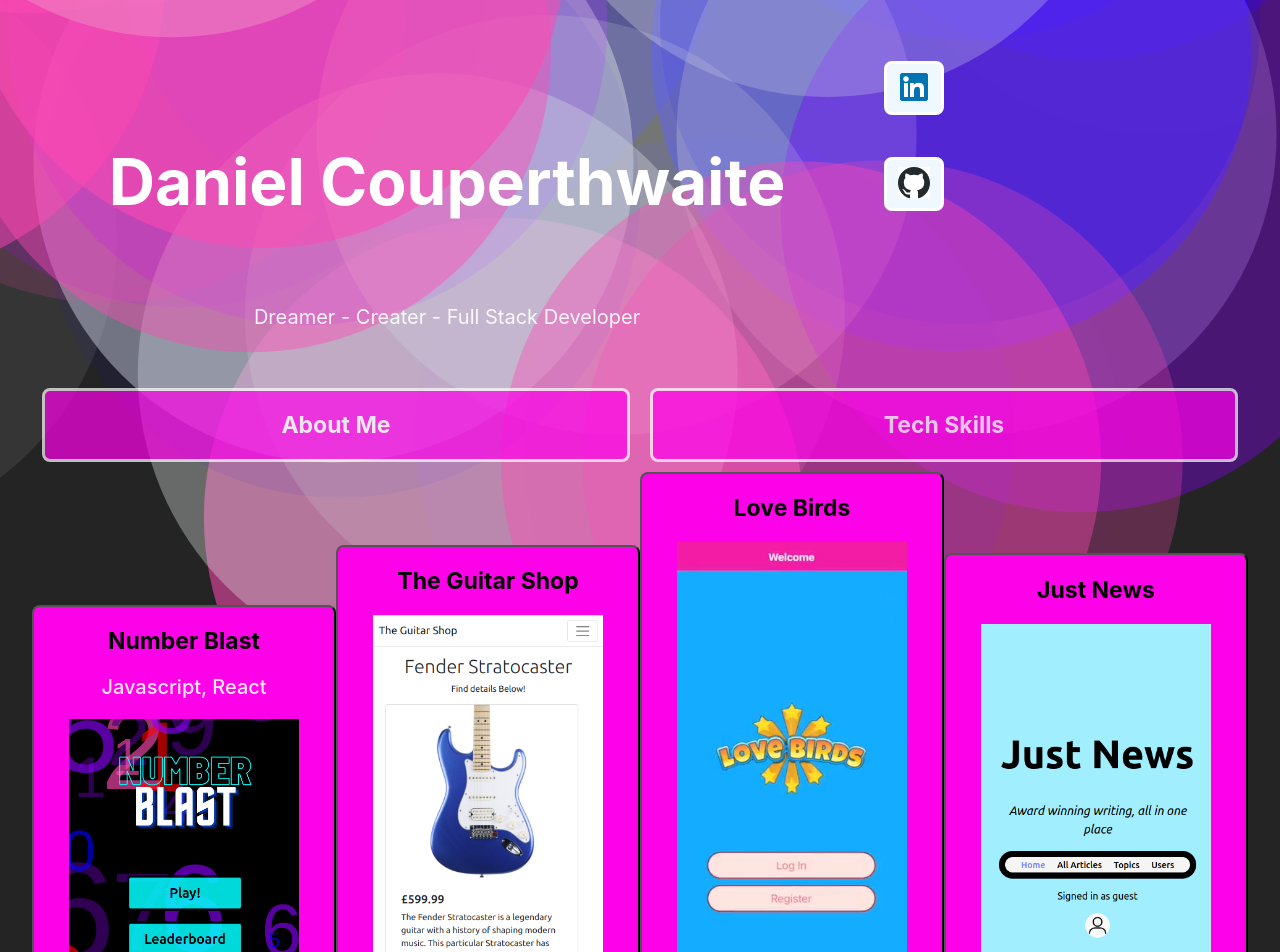
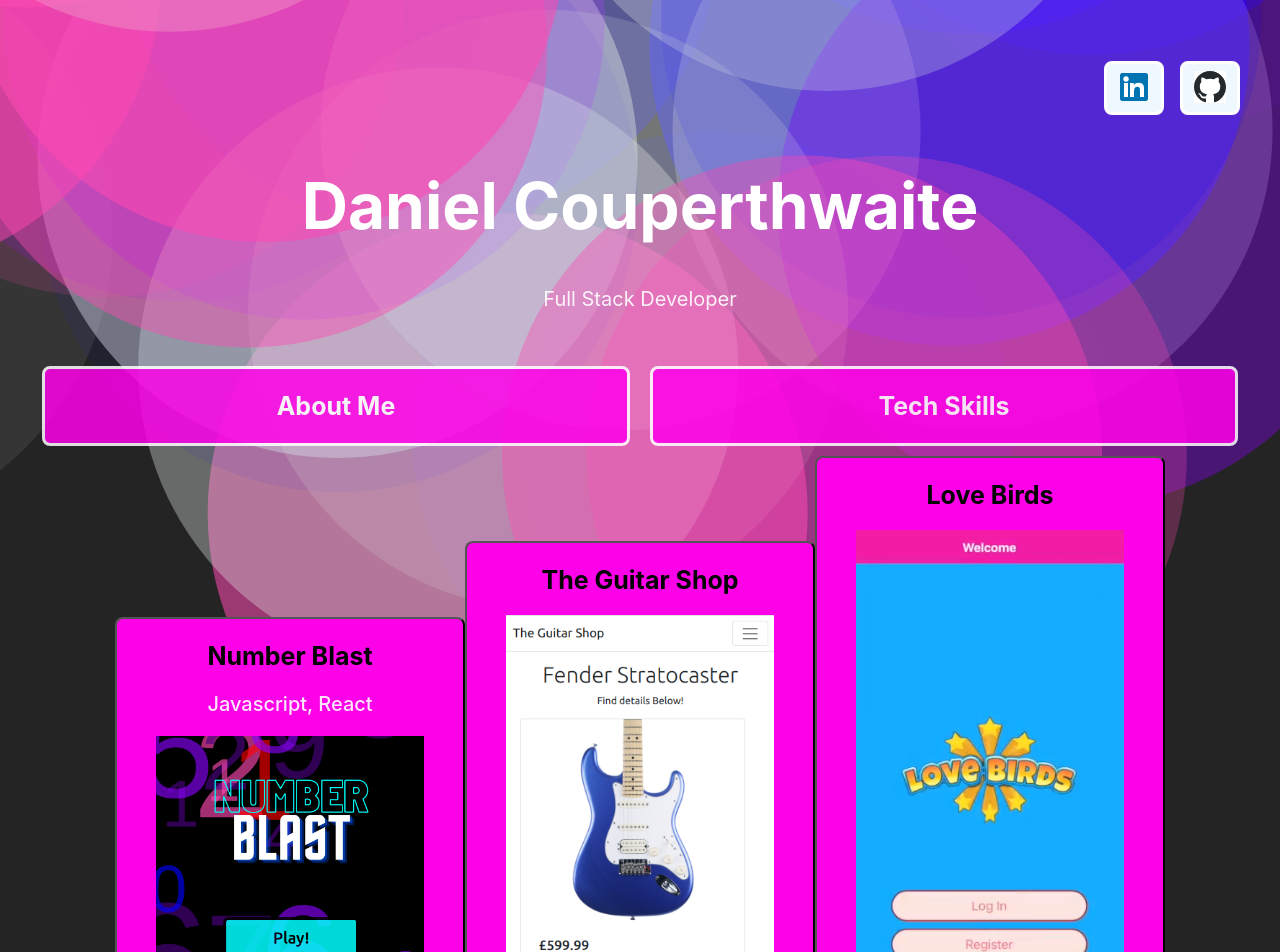
Before and after one commit to DanielCouperthwaite/urban-health, a React (Vite) app: page /home in a window 1280 px wide. Shown: the top 952 px of the page. Built offline with nearby package versions, Linux system fonts and the light colour scheme.

Commit message:
home page styling

```diff
--- a/src/Home/Home.css
+++ b/src/Home/Home.css
@@ -18,12 +18,12 @@ p {
     color: rgb(255, 255, 255);
     width: 100%;
     /* border: solid white; */
-    display: flex;
+    display: relative;
 }
 
 .home-button {
     color: rgb(255, 255, 255);
-    opacity: 0.7;
+    opacity: 0.85;
     size: 1em;
     /* margin: 5px; */
     width: 100%;
@@ -33,6 +33,7 @@ p {
 .option-holder {
     display: flex;
     width: 100%;
+
 }
 
 .options {
@@ -55,9 +56,15 @@ p {
   }
 
 .project-button {
-    width: 25%;
+    width: 100%;
     max-width: 350px;
-    min-width: 225px;
+    min-width: 300px;
+}
+
+.social-holder {
+    display: flex;
+    justify-content: flex-end;
+
 }
 
 .social-link {
@@ -67,8 +74,8 @@ p {
     width: 60%;
     padding: 7px;
     max-width: 60px;
-    min-width: 50px;
-    margin: 0;
+    min-width: 60px;
+    margin: 8px;
     border: solid white;
 }
 
--- a/src/Home/Home.jsx
+++ b/src/Home/Home.jsx
@@ -35,14 +35,11 @@ export default function Home ({projects}) {
                 <div>
                    <Box>
                         <Grow in={aboutLoad}>
+                            <div className='home-info'>
+                            <div>
 
-                            <div>
-                                <div className='home-info'>
-                                       <div>
-                                            <h1>Daniel Couperthwaite</h1>
-                                            <p>Dreamer - Creater - Full Stack Developer</p>
-                                       </div>
-                                       <div styles={{position: "block"}} >
+
+                            <div className='social-holder'>
                                             <a  href="https://www.linkedin.com/in/daniel-couperthwaite-209290139/" target='_blank'>
                                                 <button className="social-link">
                                                     <img src={li}></img>
@@ -53,9 +50,14 @@ export default function Home ({projects}) {
                                                     <img src={gh}></img>
                                                 </button>
                                             </a>
-                                       </div>
+                                        </div>
 
 
+
+                                       <div>
+                                            <h1>Daniel Couperthwaite</h1>
+                                            <p>Full Stack Developer</p>
+                                       </div>
                                 </div>
                             </div>
                         </Grow>
@@ -97,10 +99,8 @@ export default function Home ({projects}) {
 
                     <Box>
                         <Grow in={projectLoad}>
-                        <div styles={{width: "100%"}}
-                        // className='projects-home1'
-                        >
-                            {/* <h2>Projects:</h2> */}
+                        <div styles={{width: "100%", margin: "0", padding: "0"}}>
+
                                 {projects.map((project) => {
                                                         return (
                                                             <>
--- a/src/index.css
+++ b/src/index.css
@@ -33,14 +33,16 @@ body {
 h1 {
   font-size: 5vw;
   line-height: 1.1;
-  padding: 5vw;
-  padding-top: 8vw;
-  margin: 1vw;
+  /* padding: 5vw;
+  padding-top: 4vw;
+  margin: 1vw; */
 }
 
 h2 {
-  font-size: 23px;
+  font-size: 25px;
 }
+
+
 
 
 button {
```
